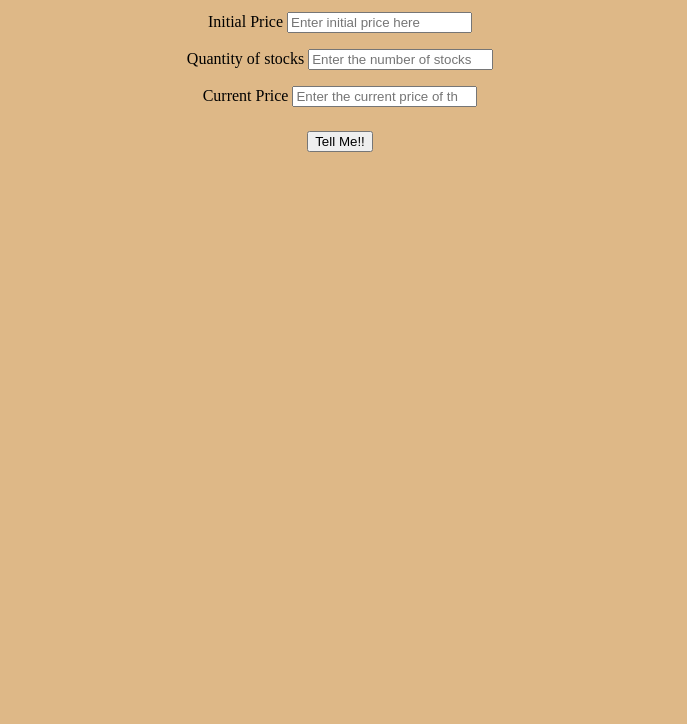
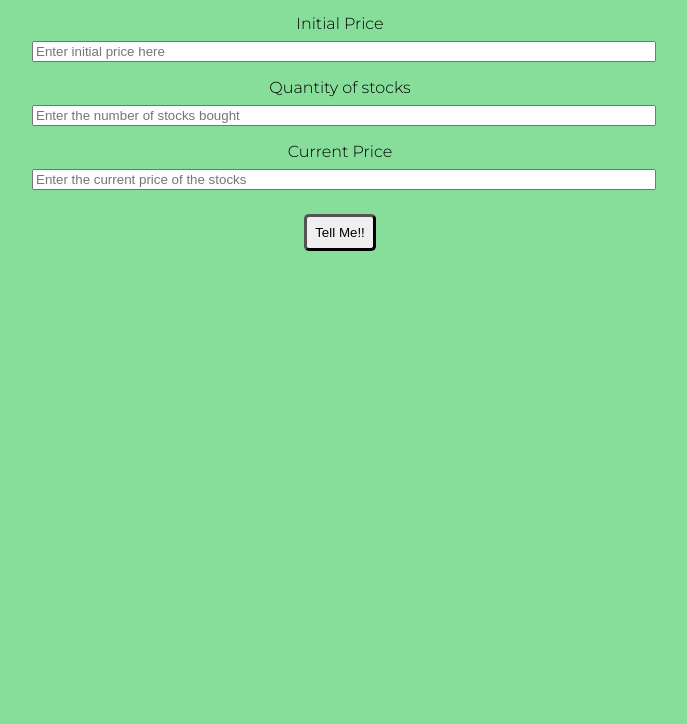
Before and after one commit to anujsweb/mark-14-Stock-Profit-Loss-Calculator, a plain HTML site: page index.html in a window 1280 px wide. Shown: the part 76-800 px from the top of the page, without its empty margins (300-987 px from the left). Drawn offline with Linux system fonts and the light colour scheme.

Commit message:
styling updated

```diff
--- a/index.html
+++ b/index.html
@@ -10,6 +10,7 @@
 </head>
 
 <body>
+    <div class="container">
         <h1>Mark 14 - Stocks</h1>
         <main>
             <label for="initial-price">Initial Price
@@ -17,13 +18,15 @@
             <label for="stocks-quantity">Quantity of stocks
                 <input type="number" id="stocks-quantity" placeholder="Enter the number of stocks bought"></label>
             <label for="current-price">Current Price
-            <input type="number" id="current-price" placeholder="Enter the current price of the stocks" id=""></label>
+                <input type="number" id="current-price" placeholder="Enter the current price of the stocks"
+                    id=""></label>
 
             <button id="submit-btn">Tell Me!!</button>
 
             <div id="output-box"></div>
             <script src="app.js"></script>
         </main>
+    </div>
 </body>
 
 </html>
--- a/styles.css
+++ b/styles.css
@@ -1,6 +1,9 @@
+@import url('https://fonts.googleapis.com/css2?family=Montserrat:wght@300&display=swap');
+
 body {
     text-align: center;
-    background-color: burlywood;
+    background-color: rgb(135, 222, 154);
+    font-family: 'Montserrat', sans-serif;
 }
 
 label {
@@ -10,4 +13,17 @@ label {
 
 button {
     margin: 1rem;
+    padding: 0.5rem;
+    border-radius: 0.3rem;
+    border-width: medium;
 }
+
+.container {
+    width: 50%;
+    margin: auto;
+}
+
+input {
+    width: 100%;
+    margin-top: 0.5rem;
+}
```
Lines whose indentation alone changed are shown as unchanged.
